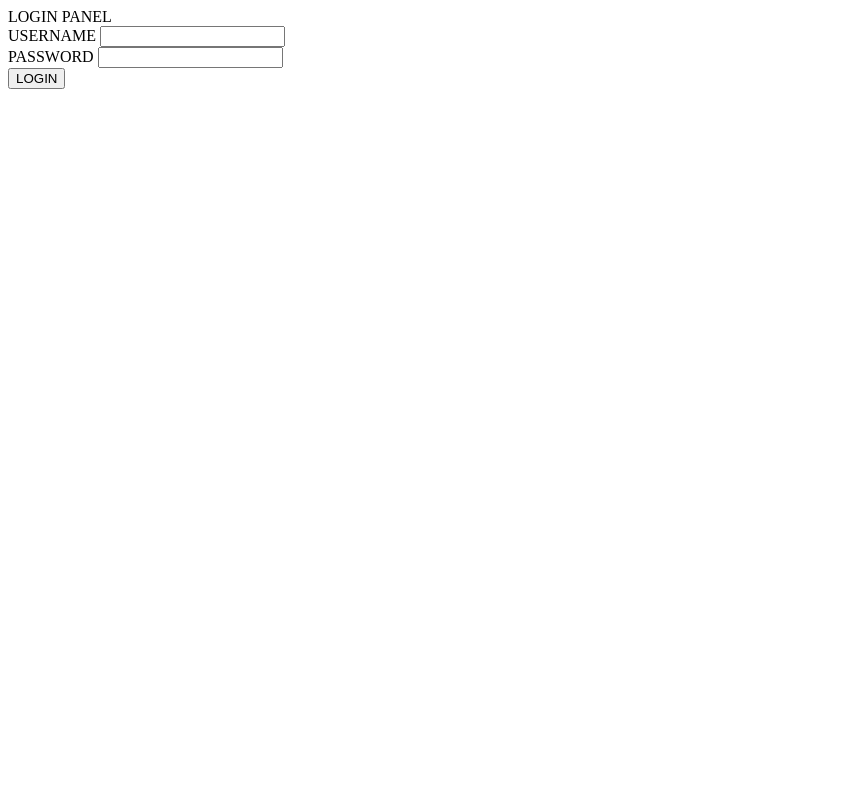
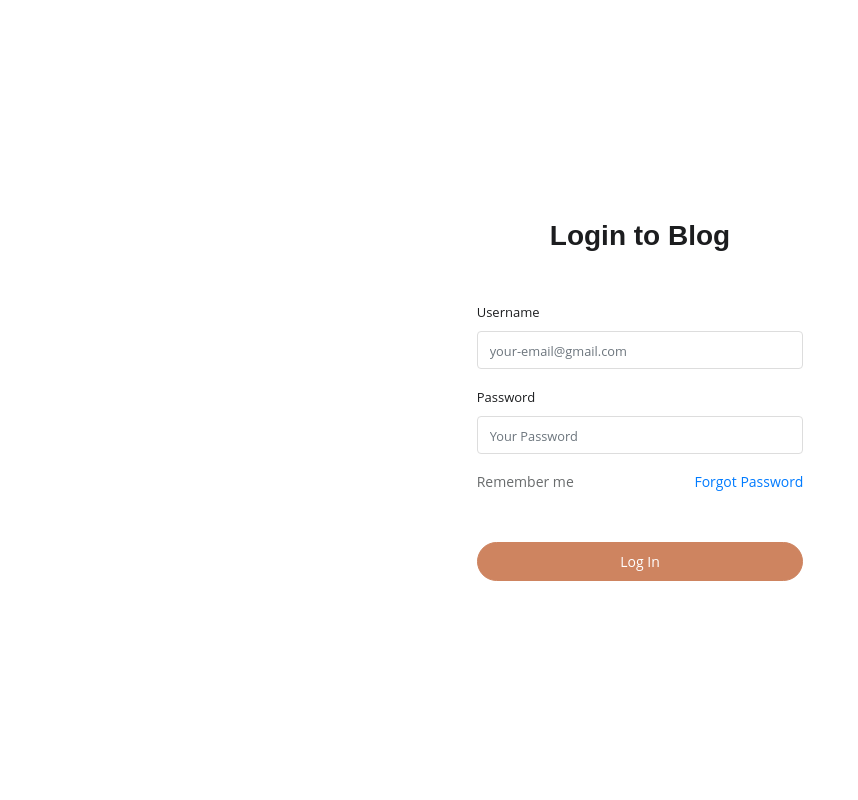
Before and after one commit to campeone-pixel/blog, a Django app: page /login/ in a window 1280 px wide. Shown: the whole page, without its empty margins (0-858 px from the left). Run offline with Django 4.2, Linux system fonts and the light colour scheme; some libraries are stand-ins or nearby versions.

Commit message:
estan los templates de login y register

```diff
--- a/blog/views.py
+++ b/blog/views.py
@@ -100,7 +100,7 @@ def login_request(request):
 
       if user is not None:
         login(request,user)
-        return render(request, "login.html", {"mensaje":f"Bienvenido {usuario}"})
+        return render(request, "home.html", {"mensaje":f"Bienvenido {usuario}"})
 
       else:
         return render(request, "login.html", {"mensaje":"Error, datos incorrectos"})
--- a/templates/login.html
+++ b/templates/login.html
@@ -1,43 +1,73 @@
 {% load static %}
 <!DOCTYPE html>
-<html lang="en">
+
+<html lang="en" style="height: 100%">
+
 <head>
     <meta charset="utf-8">
     <meta name="viewport" content="width=device-width, initial-scale=1, shrink-to-fit=no">
-    <div class="container">
-        <div class="row">
-            <div class="col-lg-3 col-md-2"></div>
-            <div class="col-lg-6 col-md-8 login-box">
-                <div class="col-lg-12 login-key">
-                    <i class="fa fa-key" aria-hidden="true"></i>
-                </div>
-                <div class="col-lg-12 login-title">
-                    LOGIN PANEL
+    <!-- plugins -->
+    <link rel="preload" href="https://fonts.gstatic.com/s/opensans/v18/mem8YaGs126MiZpBA-UFWJ0bbck.woff2"
+        style="font-display: optional;">
+    <link rel="stylesheet" href="{% static 'plugins/bootstrap/bootstrap.min.css' %}">
+    <link rel="stylesheet"
+        href=r"https://fonts.googleapis.com/css?family=Montserrat:600%7cOpen&#43;Sans&amp;display=swap" media="screen">
+    <link rel="stylesheet" href="{% static 'css/reset.css' %}">
+
+    <link rel="stylesheet" href="{% static 'plugins/themify-icons/themify-icons.css' %}">
+
+
+    <!-- Main Stylesheet -->
+    <link rel="stylesheet" href="{% static 'css/style.css' %}">
+
+
+</head>
+
+
+<body style="height: 100%">
+
+
+
+
+
+                <div class="h-100 w-100 col-12 d-flex align-items-center justify-content-center">
+                    <div class="row align-items-center justify-content-center col-10 col-md-5 col-xl-4" style="max-width: 500px;">
+                        <div class="col-12">
+
+                            <div class="form-block col-12">
+
+                                <div class="text-center mb-5">
+                                    <h3>Login to <strong>Blog</strong></h3>
                                 </div>
 
-                <div class="col-lg-12 login-form">
-                    <div class="col-lg-12 login-form">
-                        <form>
-                            <div class="form-group">
-                                <label class="form-control-label">USERNAME</label>
-                                <input type="text" class="form-control">
+                                <form action="#" method="post">
+                                    <div class="form-group first">
+                                        <label for="username">Username</label>
+                                        <input type="text" class="form-control" placeholder="your-email@gmail.com"
+                                            id="username">
                                     </div>
-                            <div class="form-group">
-                                <label class="form-control-label">PASSWORD</label>
-                                <input type="password" class="form-control" i>
+                                    <div class="form-group last mb-3">
+                                        <label for="password">Password</label>
+                                        <input type="password" class="form-control" placeholder="Your Password"
+                                            id="password">
                                     </div>
-
-                            <div class="col-lg-12 loginbttm">
-                                <div class="col-lg-6 login-btm login-text">
-                                    <!-- Error Message -->
+                                    <div class="d-sm-flex mb-5 align-items-center">
+                                        <label class="control control--checkbox mb-3 mb-sm-0"><span
+                                                class="caption">Remember me</span>
+                                            <input type="checkbox" checked />
+                                            <div class="control__indicator"></div>
+                                        </label>
+                                        <span class="ml-auto"><a href="#" class="forgot-pass">Forgot Password</a></span>
                                     </div>
-                                <div class="col-lg-6 login-btm login-button">
-                                    <button type="submit" class="btn btn-outline-primary">LOGIN</button>
-                                </div>
-                            </div>
+                                    <input type="submit" value="Log In" class="btn btn-block btn-primary">
                                 </form>
                             </div>
                         </div>
-                <div class="col-lg-3 col-md-2"></div>
                     </div>
                 </div>
+
+
+
+</body>
+
+</html>
```
Also changed, not shown: templates/includes/navbar.html (+7 -3 lines), templates/register.html (+51 -28 lines). Lines whose indentation alone changed are shown as unchanged.
